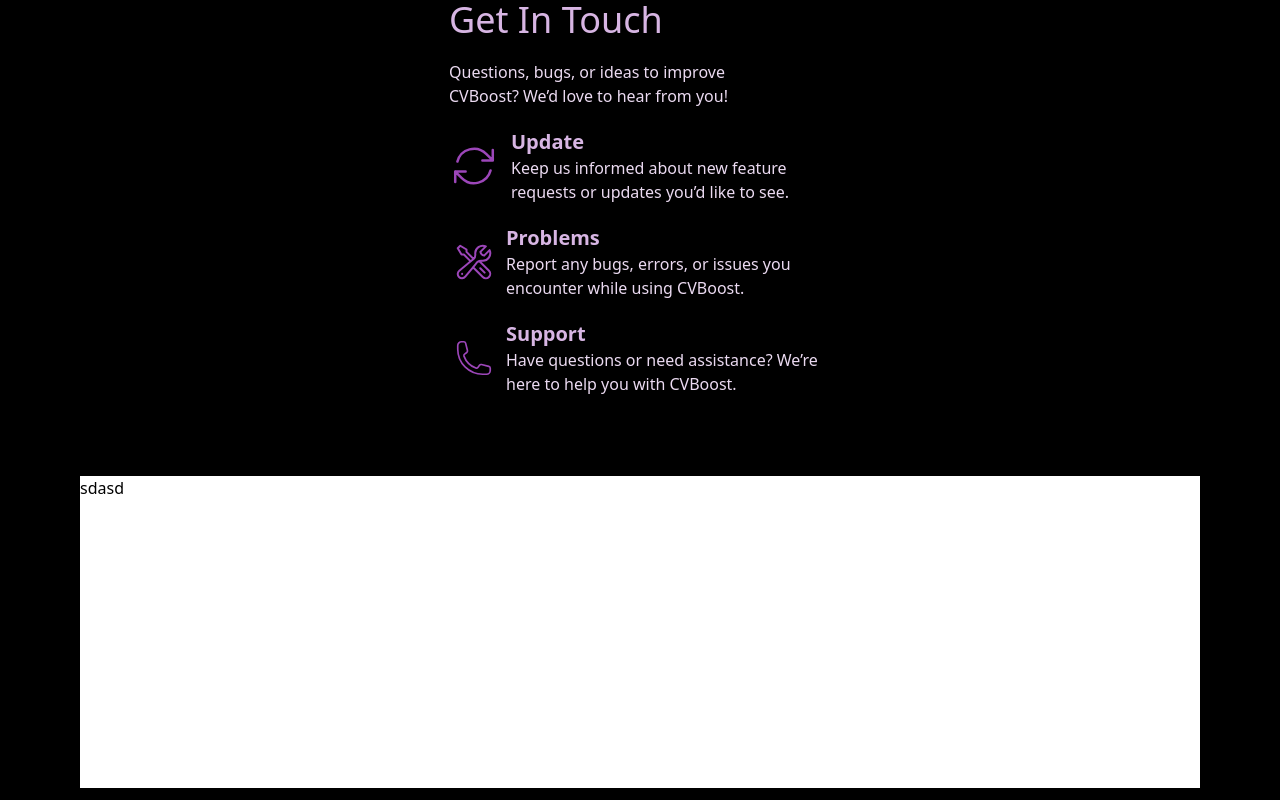
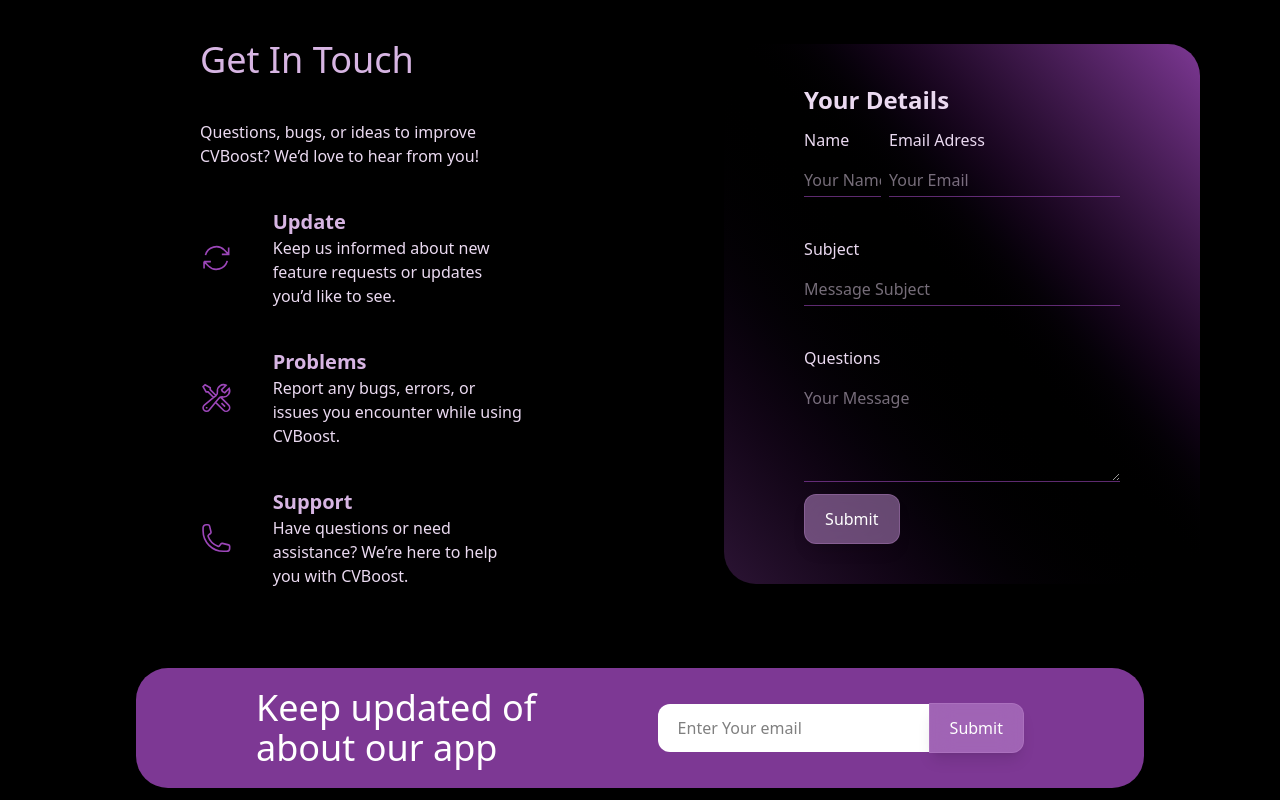
Before and after one commit to RaulSchiop/CVBoost, a Next.js app in the folder frontend/: page /contact in a window 1280 px wide. Shown: the part 500-1300 px from the top of the page. Built offline with nearby package versions, Linux system fonts and the light colour scheme.

Commit message:
contact page annimations

```diff
--- a/frontend/src/Components/Buttons/MainBtn.tsx
+++ b/frontend/src/Components/Buttons/MainBtn.tsx
@@ -4,11 +4,13 @@
 type Props = {
    children: React.ReactNode;
    onClick?: () => void;
+   type?: "submit" | "button";
 };
 
-export default function MainBtn({ children, onClick }: Props) {
+export default function MainBtn({ children, onClick, type }: Props) {
    return (
       <motion.button
+         type={type}
          onClick={onClick}
          initial={{ opacity: 0, y: -500 }}
          animate={{ opacity: 1, y: 0 }}
--- a/frontend/src/Components/Footer/Footer.tsx
+++ b/frontend/src/Components/Footer/Footer.tsx
@@ -5,7 +5,7 @@
 export default function Footer() {
    return (
       <footer className="relative  w-full bg-black flex flex-col items-center justify-center">
-         <div className=" flex items-center justify-center gap-10 md:gap-20 p-5 w-full  flex-col md:flex-row">
+         <div className=" flex items-center justify-center gap-10  lg:gap-50  p-5 w-full  flex-col md:flex-row">
             <div className="flex items-center jsutify-center flex-col md:justify-start md:items-start">
                <Logo></Logo>
                <p className="mt-4 text-sm text-white/70 max-w-[200px] text-center md:text-left">
--- a/frontend/src/app/(routes)/contact/page.tsx
+++ b/frontend/src/app/(routes)/contact/page.tsx
@@ -1,104 +1,202 @@
+"use client";
+import { useRef } from "react";
+import MainBtn from "@/Components/Buttons/MainBtn";
 import Footer from "@/Components/Footer/Footer";
+import { motion } from "motion/react";
 
 export default function ContactUs() {
+   const scrollRef = useRef(null);
    return (
       <div className="min-h-screen flex flex-col overflow-x-hidden">
-         <div className=" w-screen bg-black pt-40 px-20">
-            <div className=" w-full flex items-center justify-center bg-gradient-to-bl from-black via-accent-300/70 to-black h-[300px] rounded-4xl">
+         <div className=" w-screen bg-black pt-40 px-5 md:px-20  flex flex-col items-center justify-center">
+            <motion.div
+               initial={{ opacity: 0 }}
+               whileInView={{ opacity: 1 }}
+               viewport={{ root: scrollRef }}
+               transition={{ duration: 2, type: "spring" }}
+               className=" w-full flex items-center justify-center bg-gradient-to-bl from-black via-accent-300/70 to-black h-[300px] rounded-4xl"
+            >
                <h1 className="text-accent-800 text-4xl font-bold">
                   Contact Us
                </h1>
-            </div>
-            <div className="w-full flex items-center justify-center mb-20">
-               <div className="flex flex-col gap-5 mt-10">
+            </motion.div>
+            <div className="w-full flex items-center justify-center mb-20 mt-20 gap-20 flex-col lg:flex-row">
+               <motion.div
+                  initial={{ x: -1000 }}
+                  animate={{ x: 0 }}
+                  transition={{ duration: 1.5, type: "spring" }}
+                  className="flex flex-col gap-10 px-10 md:px-30 rounded-4xl"
+               >
                   <h1 className="text-accent-800 text-4xl">Get In Touch</h1>
-                  <p className="text-accent-900 max-w-xs">
+                  <p className="text-accent-900 max-w-sm">
                      Questions, bugs, or ideas to improve CVBoost? We’d love to
                      hear from you!
                   </p>
-                  <div className="flex items-center justify-center gap-3">
-                     <svg
+                  <div className="flex items-center justify-center gap-10">
+                     <motion.svg
+                        whileHover={{ rotate: 360 }}
+                        initial={{ rotate: 0 }}
+                        whileInView={{ rotate: 360 }}
+                        viewport={{ root: scrollRef }}
+                        transition={{ duration: 2, type: "spring" }}
+                        strokeWidth="1.2"
                         xmlns="http://www.w3.org/2000/svg"
                         fill="none"
                         viewBox="0 0 24 24"
-                        stroke-width="1.2"
                         stroke="#9c46b9"
                         width="50"
                         height="50"
                      >
-                        <path
-                           stroke-linecap="round"
-                           stroke-linejoin="round"
-                           d="M16.023 9.348h4.992v-.001M2.985 19.644v-4.992m0 0h4.992m-4.993 0 3.181 3.183a8.25 8.25 0 0 0 13.803-3.7M4.031 9.865a8.25 8.25 0 0 1 13.803-3.7l3.181 3.182m0-4.991v4.99"
-                        />
-                     </svg>
+                        <path d="M16.023 9.348h4.992v-.001M2.985 19.644v-4.992m0 0h4.992m-4.993 0 3.181 3.183a8.25 8.25 0 0 0 13.803-3.7M4.031 9.865a8.25 8.25 0 0 1 13.803-3.7l3.181 3.182m0-4.991v4.99" />
+                     </motion.svg>
                      <div className="flex flex-col">
                         <h1 className="text-accent-800 font-bold text-xl">
                            Update
                         </h1>
-                        <p className="text-accent-900 max-w-xs">
+                        <p className="text-accent-900 max-w-sm">
                            Keep us informed about new feature requests or
                            updates you’d like to see.
                         </p>
                      </div>
                   </div>
-                  <div className="flex items-center justify-center gap-3">
-                     <svg
+                  <div className="flex items-center justify-center gap-10 ">
+                     <motion.svg
+                        whileHover={{ rotate: 360 }}
+                        initial={{ rotate: 0 }}
+                        whileInView={{ rotate: 360 }}
+                        viewport={{ root: scrollRef }}
+                        transition={{ duration: 2, type: "spring" }}
                         xmlns="http://www.w3.org/2000/svg"
                         fill="none"
                         viewBox="0 0 24 24"
-                        stroke-width="1.2"
+                        strokeWidth="1.2"
                         stroke="#9c46b9"
-                        width="40"
-                        height="40"
+                        width="50"
+                        height="50"
                      >
-                        <path
-                           strokeLinecap="round"
-                           strokeLinejoin="round"
-                           d="M11.42 15.17 17.25 21A2.652 2.652 0 0 0 21 17.25l-5.877-5.877M11.42 15.17l2.496-3.03c.317-.384.74-.626 1.208-.766M11.42 15.17l-4.655 5.653a2.548 2.548 0 1 1-3.586-3.586l6.837-5.63m5.108-.233c.55-.164 1.163-.188 1.743-.14a4.5 4.5 0 0 0 4.486-6.336l-3.276 3.277a3.004 3.004 0 0 1-2.25-2.25l3.276-3.276a4.5 4.5 0 0 0-6.336 4.486c.091 1.076-.071 2.264-.904 2.95l-.102.085m-1.745 1.437L5.909 7.5H4.5L2.25 3.75l1.5-1.5L7.5 4.5v1.409l4.26 4.26m-1.745 1.437 1.745-1.437m6.615 8.206L15.75 15.75M4.867 19.125h.008v.008h-.008v-.008Z"
-                        />
-                     </svg>
+                        <path d="M11.42 15.17 17.25 21A2.652 2.652 0 0 0 21 17.25l-5.877-5.877M11.42 15.17l2.496-3.03c.317-.384.74-.626 1.208-.766M11.42 15.17l-4.655 5.653a2.548 2.548 0 1 1-3.586-3.586l6.837-5.63m5.108-.233c.55-.164 1.163-.188 1.743-.14a4.5 4.5 0 0 0 4.486-6.336l-3.276 3.277a3.004 3.004 0 0 1-2.25-2.25l3.276-3.276a4.5 4.5 0 0 0-6.336 4.486c.091 1.076-.071 2.264-.904 2.95l-.102.085m-1.745 1.437L5.909 7.5H4.5L2.25 3.75l1.5-1.5L7.5 4.5v1.409l4.26 4.26m-1.745 1.437 1.745-1.437m6.615 8.206L15.75 15.75M4.867 19.125h.008v.008h-.008v-.008Z" />
+                     </motion.svg>
                      <div className="flex flex-col">
                         <h1 className="text-accent-800 font-bold text-xl">
                            Problems
                         </h1>
-                        <p className="text-accent-900 max-w-xs">
+                        <p className="text-accent-900 max-w-sm">
                            Report any bugs, errors, or issues you encounter
                            while using CVBoost.
                         </p>
                      </div>
                   </div>
-                  <div className="flex items-center justify-center gap-3">
-                     <svg
+                  <div className="flex items-center justify-center gap-10">
+                     <motion.svg
+                        whileHover={{ rotate: 360 }}
+                        initial={{ rotate: 0 }}
+                        whileInView={{ rotate: 360 }}
+                        viewport={{ root: scrollRef }}
+                        transition={{ duration: 2, type: "spring" }}
                         xmlns="http://www.w3.org/2000/svg"
                         fill="none"
                         viewBox="0 0 24 24"
+                        strokeWidth="1.2"
                         stroke="#9c46b9"
-                        width="40"
-                        height="40"
+                        width="50"
+                        height="50"
                      >
-                        <path
-                           stroke-linecap="round"
-                           stroke-linejoin="round"
-                           d="M2.25 6.75c0 8.284 6.716 15 15 15h2.25a2.25 2.25 0 0 0 2.25-2.25v-1.372c0-.516-.351-.966-.852-1.091l-4.423-1.106c-.44-.11-.902.055-1.173.417l-.97 1.293c-.282.376-.769.542-1.21.38a12.035 12.035 0 0 1-7.143-7.143c-.162-.441.004-.928.38-1.21l1.293-.97c.363-.271.527-.734.417-1.173L6.963 3.102a1.125 1.125 0 0 0-1.091-.852H4.5A2.25 2.25 0 0 0 2.25 4.5v2.25Z"
-                        />
-                     </svg>
+                        <path d="M2.25 6.75c0 8.284 6.716 15 15 15h2.25a2.25 2.25 0 0 0 2.25-2.25v-1.372c0-.516-.351-.966-.852-1.091l-4.423-1.106c-.44-.11-.902.055-1.173.417l-.97 1.293c-.282.376-.769.542-1.21.38a12.035 12.035 0 0 1-7.143-7.143c-.162-.441.004-.928.38-1.21l1.293-.97c.363-.271.527-.734.417-1.173L6.963 3.102a1.125 1.125 0 0 0-1.091-.852H4.5A2.25 2.25 0 0 0 2.25 4.5v2.25Z" />
+                     </motion.svg>
                      <div className="flex flex-col">
                         <h1 className="text-accent-800 font-bold text-xl">
                            Support
                         </h1>
-                        <p className="text-accent-900 max-w-xs">
+                        <p className="text-accent-900 max-w-sm">
                            Have questions or need assistance? We’re here to help
                            you with CVBoost.
                         </p>
                      </div>
                   </div>
+               </motion.div>
+               <motion.div
+                  initial={{ x: 1000 }}
+                  animate={{ x: 0 }}
+                  transition={{ duration: 1.5, type: "spring" }}
+                  className="flex items-start  flex-col gap-3 bg-gradient-to-bl from-accent-400 via-black to-accent-200/70 py-10 px-10 md:px-20 rounded-4xl"
+               >
+                  <h1 className="text-accent-900 font-bold text-2xl ">
+                     Your Details
+                  </h1>
+                  <form className="flex flex-col gap-10">
+                     <div className="flex items-center justify-center ">
+                        <div className="flex flex-col gap-3">
+                           <label className="text-accent-900">Name</label>
+                           <input
+                              placeholder="Your Name"
+                              className="text-accent-900 border-b border-accent-500/60 outline-0 py-1 w-[90%]"
+                           ></input>
+                        </div>
+                        <div className="flex flex-col gap-3">
+                           <label className="text-accent-900">
+                              Email Adress
+                           </label>
+                           <input
+                              placeholder="Your Email"
+                              className="text-accent-900 border-b border-accent-500/60 outline-0 py-1"
+                           ></input>
+                        </div>
+                     </div>
+                     <div className="flex flex-col gap-3">
+                        <label className="text-accent-900">Subject</label>
+                        <input
+                           placeholder="Message Subject"
+                           className="text-accent-900 border-b border-accent-500/60 outline-0 py-1"
+                        ></input>
+                     </div>
+                     <div className="flex flex-col gap-3">
+                        <label className="text-accent-900">Questions</label>
+                        <textarea
+                           placeholder="Your Message"
+                           className="min-h-[100px] text-accent-900 border-b border-accent-500/60 outline-0 py-1"
+                        ></textarea>
+                     </div>
+                  </form>
+                  <MainBtn type="submit">Submit</MainBtn>
+               </motion.div>
+            </div>
+            <motion.form
+               initial={{ opacity: 0 }}
+               whileInView={{ opacity: 2 }}
+               viewport={{ root: scrollRef }}
+               transition={{ duration: 1.5, type: "spring" }}
+               className=" bg-accent-400 lg:w-[90%] flex items-center justify-between rounded-4xl py-5 md:px-5 lg:px-30 px-5 gap-5 md:gap-0 flex-col md:flex-row mb-20"
+            >
+               <h1 className="text-white text-4xl max-w-sm">
+                  Keep updated of about our app
+               </h1>
+               <div className="flex items-center justify-between">
+                  <input
+                     className="bg-white px-5 py-3 rounded-l-xl outline-0"
+                     placeholder="Enter Your email"
+                  ></input>
+                  <motion.button
+                     type="submit"
+                     initial={{ opacity: 0, x: -500 }}
+                     animate={{ opacity: 1, x: 0 }}
+                     transition={{ type: "spring", duration: 0.5 }}
+                     whileHover={{
+                        scale: 1.1,
+
+                        transition: { type: "spring", duration: 0.4 },
+                     }}
+                     whileTap={{
+                        scale: 0.9,
+
+                        transition: { type: "spring", duration: 0.4 },
+                     }}
+                     className="text-white flex items-center justify-between px-5 py-3
+                  bg-accent-700/50 backdrop-blur-md border border-accent-700/30 rounded-r-xl shadow-lg  active:bg-accent-300"
+                  >
+                     <h1 className="text-white ">Submit</h1>
+                  </motion.button>
                </div>
-               <div></div>
-            </div>
-            <div className="h-78 bg-white">
-               <h1>sdasd</h1>
-            </div>
+            </motion.form>
          </div>
          <Footer></Footer>
       </div>
```
